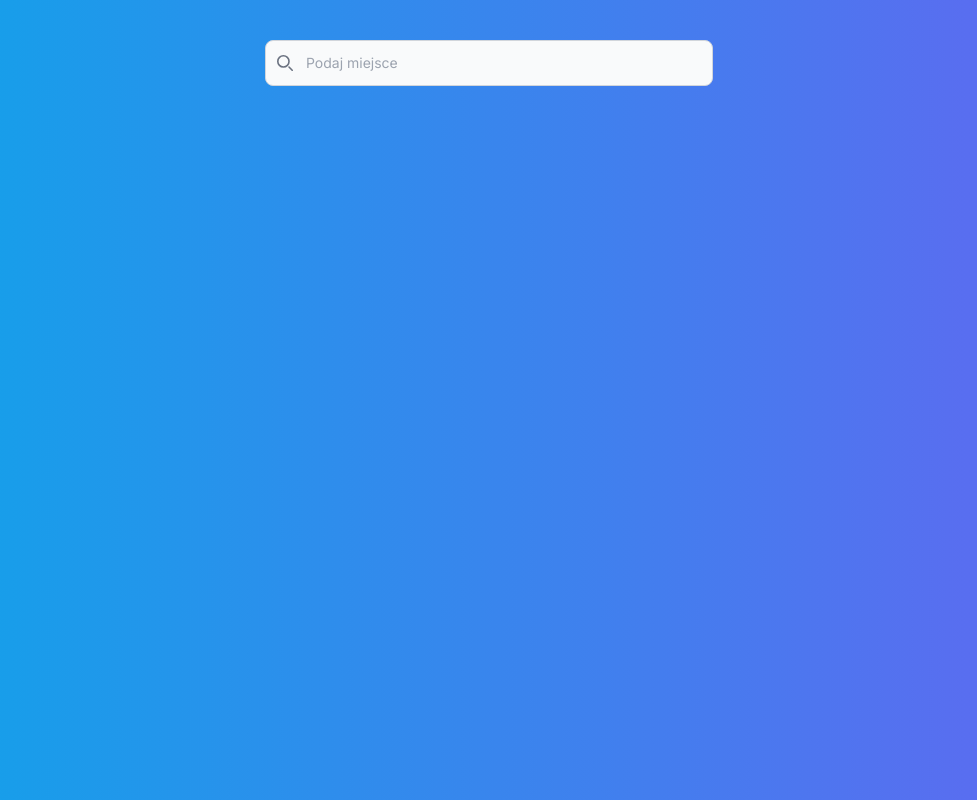
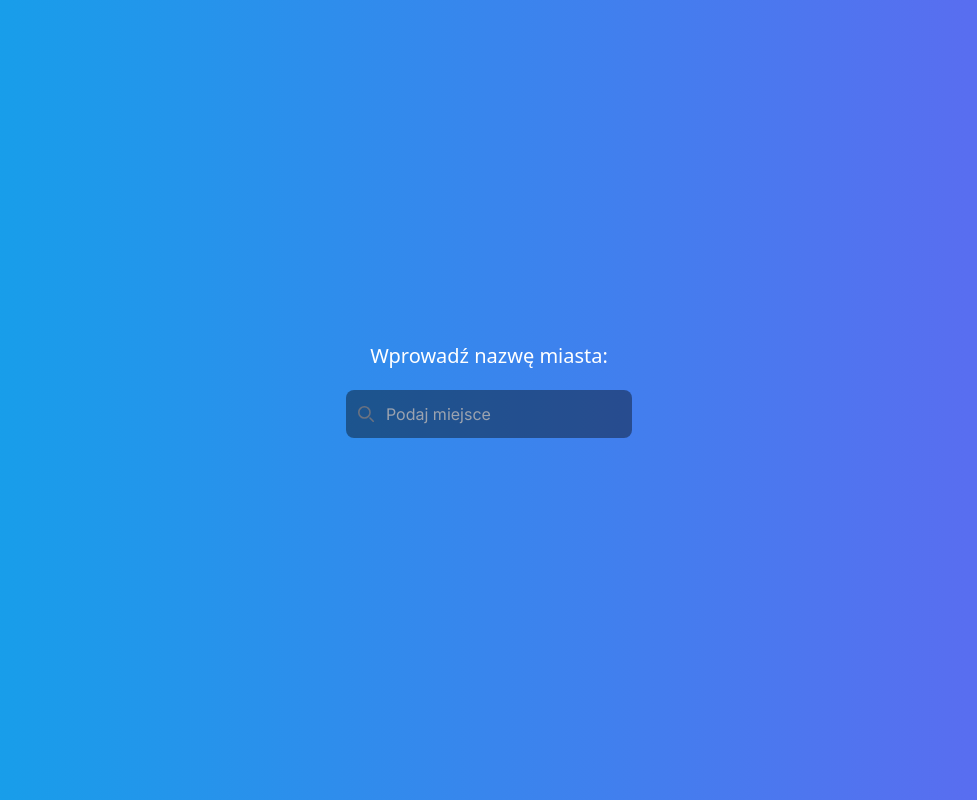
Before and after one commit to q1bczyk/weather-webapp, a Next.js app in the folder client/: page / in a window 1280 px wide. Shown: the whole page, without its empty margins (151-1128 px from the left). Built offline with nearby package versions, Linux system fonts and the light colour scheme.

Commit message:
Suggested cities component added

```diff
--- a/client/app/page.tsx
+++ b/client/app/page.tsx
@@ -2,15 +2,16 @@
 
 import React, { useState } from 'react'
 import Loader from '@/components/Loader'
-import CitySearch from '@/components/CitySearch'
+import CitySearch from '@/components/CitySearch/CitySearch'
 
 const HomePage : React.FC = () => {
 
   const[isLoading, setLoading] = useState(false);
 
   return (
-    <div className='h-screen w-screen color-white flex items-center justify-center bg-gradient-to-r from-sky-500 to-indigo-500 relative'>
+    <div className='h-screen w-screen color-white flex flex-col items-center justify-center bg-gradient-to-r from-sky-500 to-indigo-500 relative'>
       {isLoading === true ? <Loader/> : null}
+      <h2 className='p-5 text-xl text-white font-sans'>Wprowadź nazwę miasta: </h2>
       <CitySearch/>
     </div>
   )
--- a/client/components/CitySearch.tsx
+++ /dev/null
@@ -1,12 +0,0 @@
-import React from 'react'
-import SearchInput from './SearchInput'
-
-const CitySearch : React.FC = () => {
-  return (
-    <div className='w-screen fixed top-0 left-0 pt-10 pb-10 flex justify-center'>
-        <SearchInput/>
-    </div>
-  )
-}
-
-export default CitySearch
--- /dev/null
+++ b/client/components/CitySearch/CitySearch.tsx
@@ -0,0 +1,14 @@
+import React from 'react'
+import SearchInput from './SearchInput/SearchInput'
+import SuggestedCities from './SuggestedCities/SuggestedCities'
+
+const CitySearch : React.FC = () => {
+  return (
+    <div className='w-screen zpt-10 pb-10 flex flex-col justify-center items-center relative'>
+        <SearchInput/>
+        <SuggestedCities/>
+    </div>
+  )
+}
+
+export default CitySearch
--- a/client/components/SearchInput.tsx
+++ b/client/components/CitySearch/SearchInput/SearchInput.tsx
@@ -3,17 +3,17 @@ import React from 'react'
 const SearchInput : React.FC = () => {
   return (
     <div className='w-11/12'>
-        <form className="max-w-md mx-auto l-0">
+        <form className="max-w-md mx-auto flex justify-center w-96">
             <label className="mb-2 text-sm font-medium text-gray-900 sr-only dark:text-white">
                 Search
             </label>
             <div className="relative">
                 <div className="absolute inset-y-0 start-0 flex items-center ps-3 pointer-events-none">
-                    <svg className="w-4 h-4 text-gray-500 dark:text-gray-400" aria-hidden="true" xmlns="http://www.w3.org/2000/svg" fill="none" viewBox="0 0 20 20">
+                    <svg className="w-4 h-4 text-gray-500 dark:text-slate-50" aria-hidden="true" xmlns="http://www.w3.org/2000/svg" fill="none" viewBox="0 0 20 20">
                     <path stroke="currentColor" stroke-linecap="round" stroke-linejoin="round" stroke-width="2" d="m19 19-4-4m0-7A7 7 0 1 1 1 8a7 7 0 0 1 14 0Z"/>
                     </svg>
                 </div>
-                <input type="search" id="default-search" className="block w-full p-3 ps-10 text-sm text-gray-900 border border-gray-300 rounded-lg bg-gray-50 focus:ring-blue-500 focus:border-blue-500 dark:bg-gray-700 dark:border-gray-600 dark:placeholder-gray-400 dark:text-white dark:focus:ring-blue-500 dark:focus:border-blue-500" placeholder="Podaj miejsce" required />
+                <input type="search" id="default-search" className="block w-full p-3 ps-10 text-md text-slate-50 rounded-lg bg-black bg-opacity-40" placeholder="Podaj miejsce" required />
             </div>
         </form>
     </div>
--- /dev/null
+++ b/client/components/CitySearch/SuggestedCities/SuggestedCities.tsx
@@ -0,0 +1,17 @@
+import React from 'react'
+import SuggestedCitiesItem from './SuggestedCitiesItem/SuggestedCitiesItem';
+
+const SuggestedCities : React.FC = () => {
+
+  const cities : string[] = []
+
+  return (
+    <div className='w-80 bg-white top-11 border-cyan-950 rounded-b-lg overflow-hidden'>
+      {cities.map((item) => (
+       <SuggestedCitiesItem cityName={item}/>
+      ))}
+    </div>
+  )
+}
+
+export default SuggestedCities;
--- /dev/null
+++ b/client/components/CitySearch/SuggestedCities/SuggestedCitiesItem/SuggestedCitiesItem.tsx
@@ -0,0 +1,18 @@
+import React from 'react'
+
+interface SuggestedCitiesItemInterface{
+    cityName : string
+}
+
+const SuggestedCitiesItem : React.FC<SuggestedCitiesItemInterface> = (props) => {
+  return (
+    <div>
+      <div className='w-full relative'>
+        <span className='w-11/12 left-2 h-px bg-black absolute bg-slate-200 rounded-md'></span>
+        <h2 className='p-3 cursor-pointer hover:bg-sky-50 text-cyan-800'>{props.cityName}</h2>
+      </div>
+    </div>
+  )
+}
+
+export default SuggestedCitiesItem;
```
Also changed, not shown: client/package.json (+5 -4 lines), 1 other file (tests, documents, lock files or other folders).
